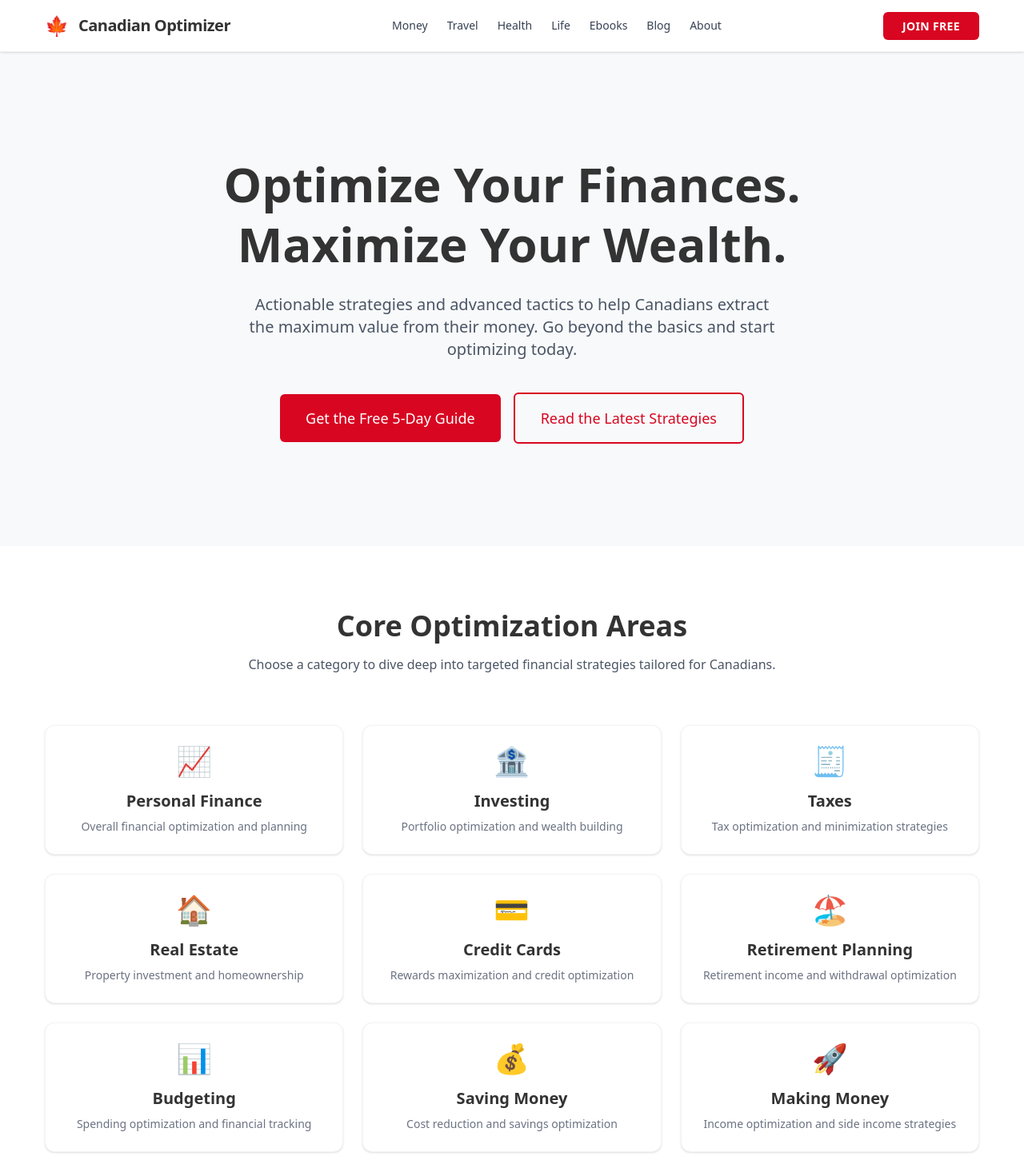
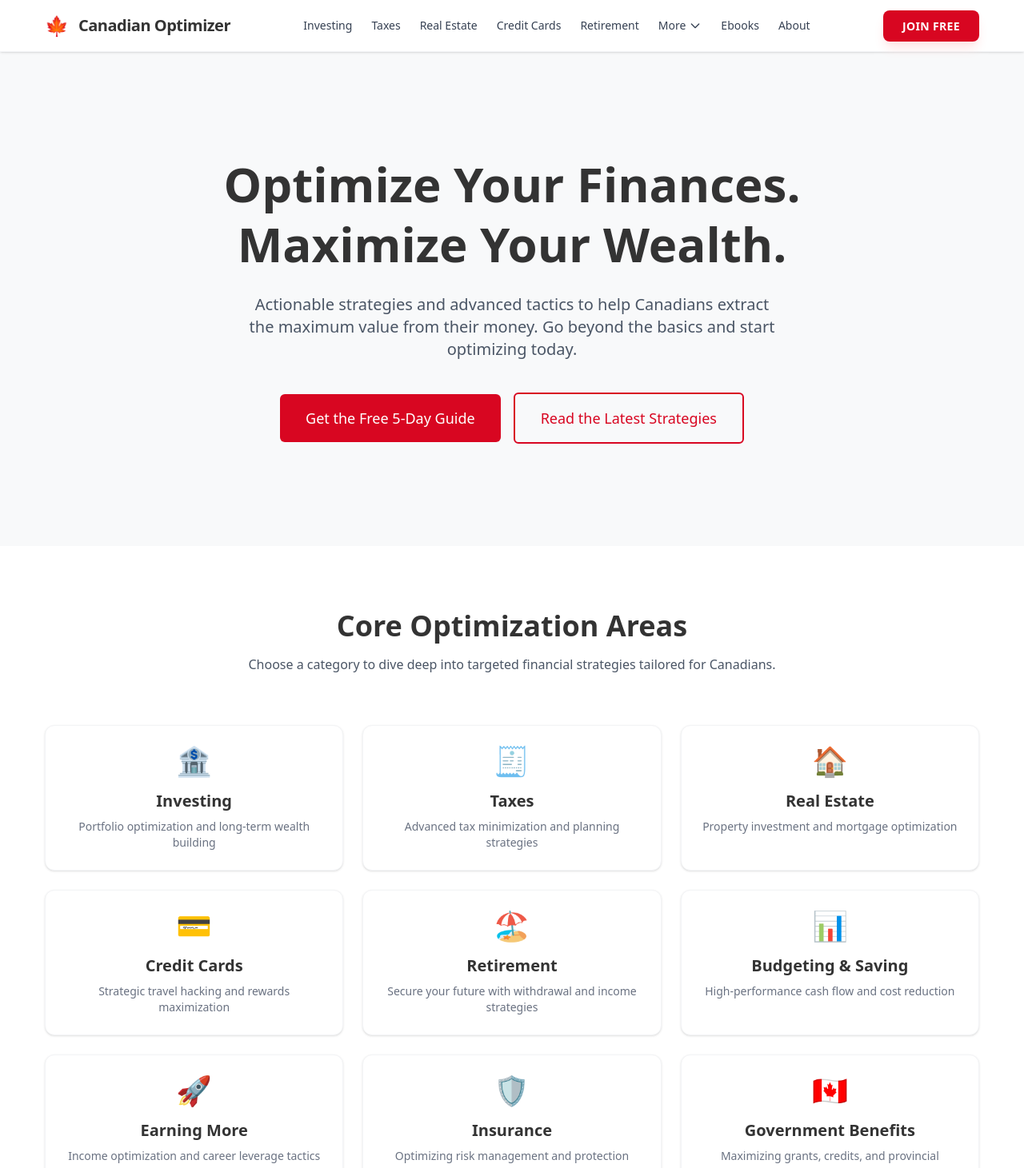
Before and after one commit to drewbotcarrothers/canadianoptimizer, a Next.js app: page / in a window 1280 px wide. Shown: the top 1461 px of the page at 80% size. Built offline with nearby package versions, Linux system fonts and the light colour scheme.

Commit message:
Update content categories to 9-pillar structure and implement header dropdown

```diff
--- a/src/app/blog/page.tsx
+++ b/src/app/blog/page.tsx
@@ -53,7 +53,7 @@ export default function Blog() {
             slug="fhsa-vs-rrsp-first-home"
             title="FHSA vs RRSP: Which to Prioritize for Your First Home?"
             excerpt="Breaking down the optimal order of operations for funding your registered accounts when saving for a down payment."
-            category="Personal Finance"
+            category="Investing"
             author="Andrew Carrothers"
             date="February 2, 2026"
             imageUrl="https://images.unsplash.com/photo-1518780664697-55e3ad937233?q=80&w=800&auto=format&fit=crop"
@@ -62,7 +62,7 @@ export default function Blog() {
             slug="zero-based-budgeting-automation"
             title="Automated Zero-Based Budgeting for High Earners"
             excerpt="Stop tracking every coffee. How to set up an automated cash flow system that ensures you save first and spend the rest guilt-free."
-            category="Budgeting"
+            category="Budgeting & Saving"
             author="Andrew Carrothers"
             date="January 20, 2026"
             imageUrl="https://images.unsplash.com/photo-1554224154-26032ffc0d04?q=80&w=800&auto=format&fit=crop"
--- a/src/app/category/[slug]/page.tsx
+++ b/src/app/category/[slug]/page.tsx
@@ -5,15 +5,15 @@ import { notFound } from "next/navigation";
 
 // Define all valid categories for static generation
 const CATEGORY_MAP: Record<string, { name: string; desc: string }> = {
-  'personal-finance': { name: 'Personal Finance', desc: 'Overall financial optimization and planning strategies.' },
-  'investing': { name: 'Investing', desc: 'Portfolio optimization and wealth building strategies.' },
-  'taxes': { name: 'Taxes', desc: 'Tax optimization and minimization strategies.' },
-  'real-estate': { name: 'Real Estate', desc: 'Property investment and homeownership optimization.' },
-  'credit-cards': { name: 'Credit Cards', desc: 'Rewards maximization and credit optimization tactics.' },
-  'retirement-planning': { name: 'Retirement Planning', desc: 'Retirement income and withdrawal optimization.' },
-  'budgeting': { name: 'Budgeting', desc: 'Spending optimization and financial tracking systems.' },
-  'saving-money': { name: 'Saving Money', desc: 'Cost reduction and savings optimization frameworks.' },
-  'making-money': { name: 'Making Money', desc: 'Income optimization and side income strategies.' }
+  'investing': { name: 'Investing', desc: 'Portfolio optimization, asset allocation, and wealth building strategies for Canadians.' },
+  'taxes': { name: 'Taxes', desc: 'Advanced tax planning, deductions, and minimization strategies to keep more of your hard-earned money.' },
+  'real-estate': { name: 'Real Estate', desc: 'Residential and investment property optimization, mortgage strategies, and homeownership tactics.' },
+  'credit-cards': { name: 'Credit Cards', desc: 'Maximizing rewards, travel hacking, and strategic credit management for maximum value.' },
+  'retirement': { name: 'Retirement', desc: 'Optimizing retirement income, withdrawal strategies (RRSP/TFSA/CPP/OAS), and long-term planning.' },
+  'budgeting-saving': { name: 'Budgeting & Saving', desc: 'High-performance cash flow management, cost reduction, and automated saving frameworks.' },
+  'earning-more': { name: 'Earning More', desc: 'Income optimization, side hustles, career leverage, and business growth strategies for Canadians.' },
+  'insurance': { name: 'Insurance', desc: 'Optimizing risk management through life, health, disability, and property insurance strategies.' },
+  'government-benefits': { name: 'Government Benefits', desc: 'Maximizing your entitlement to Canadian federal and provincial grants, credits, and programs.' }
 };
 
 export function generateStaticParams() {
--- a/src/app/page.tsx
+++ b/src/app/page.tsx
@@ -5,15 +5,15 @@ import Link from 'next/link';
 import Image from 'next/image';
 
 const FOCUS_AREAS = [
-  { name: 'Personal Finance', icon: '📈', desc: 'Overall financial optimization and planning', slug: '/category/personal-finance' },
-  { name: 'Investing', icon: '🏦', desc: 'Portfolio optimization and wealth building', slug: '/category/investing' },
-  { name: 'Taxes', icon: '🧾', desc: 'Tax optimization and minimization strategies', slug: '/category/taxes' },
-  { name: 'Real Estate', icon: '🏠', desc: 'Property investment and homeownership', slug: '/category/real-estate' },
-  { name: 'Credit Cards', icon: '💳', desc: 'Rewards maximization and credit optimization', slug: '/category/credit-cards' },
-  { name: 'Retirement Planning', icon: '🏖️', desc: 'Retirement income and withdrawal optimization', slug: '/category/retirement-planning' },
-  { name: 'Budgeting', icon: '📊', desc: 'Spending optimization and financial tracking', slug: '/category/budgeting' },
-  { name: 'Saving Money', icon: '💰', desc: 'Cost reduction and savings optimization', slug: '/category/saving-money' },
-  { name: 'Making Money', icon: '🚀', desc: 'Income optimization and side income strategies', slug: '/category/making-money' },
+  { name: 'Investing', icon: '🏦', desc: 'Portfolio optimization and long-term wealth building', slug: '/category/investing' },
+  { name: 'Taxes', icon: '🧾', desc: 'Advanced tax minimization and planning strategies', slug: '/category/taxes' },
+  { name: 'Real Estate', icon: '🏠', desc: 'Property investment and mortgage optimization', slug: '/category/real-estate' },
+  { name: 'Credit Cards', icon: '💳', desc: 'Strategic travel hacking and rewards maximization', slug: '/category/credit-cards' },
+  { name: 'Retirement', icon: '🏖️', desc: 'Secure your future with withdrawal and income strategies', slug: '/category/retirement' },
+  { name: 'Budgeting & Saving', icon: '📊', desc: 'High-performance cash flow and cost reduction', slug: '/category/budgeting-saving' },
+  { name: 'Earning More', icon: '🚀', desc: 'Income optimization and career leverage tactics', slug: '/category/earning-more' },
+  { name: 'Insurance', icon: '🛡️', desc: 'Optimizing risk management and protection', slug: '/category/insurance' },
+  { name: 'Government Benefits', icon: '🇨🇦', desc: 'Maximizing grants, credits, and provincial programs', slug: '/category/government-benefits' },
 ];
 
 export default function Home() {
--- a/src/components/layout/Footer.tsx
+++ b/src/components/layout/Footer.tsx
@@ -1,15 +1,15 @@
 import Link from 'next/link';
 
 const CATEGORIES = [
-  { name: 'Personal Finance', slug: '/category/personal-finance' },
   { name: 'Investing', slug: '/category/investing' },
   { name: 'Taxes', slug: '/category/taxes' },
   { name: 'Real Estate', slug: '/category/real-estate' },
   { name: 'Credit Cards', slug: '/category/credit-cards' },
-  { name: 'Retirement Planning', slug: '/category/retirement-planning' },
-  { name: 'Budgeting', slug: '/category/budgeting' },
-  { name: 'Saving Money', slug: '/category/saving-money' },
-  { name: 'Making Money', slug: '/category/making-money' },
+  { name: 'Retirement', slug: '/category/retirement' },
+  { name: 'Budgeting & Saving', slug: '/category/budgeting-saving' },
+  { name: 'Earning More', slug: '/category/earning-more' },
+  { name: 'Insurance', slug: '/category/insurance' },
+  { name: 'Government Benefits', slug: '/category/government-benefits' },
 ];
 
 export default function Footer() {
--- a/src/components/layout/Header.tsx
+++ b/src/components/layout/Header.tsx
@@ -4,13 +4,22 @@ import Link from 'next/link';
 import { useState } from 'react';
 
 const NAV_LINKS = [
-  { name: 'Money', href: '/category/personal-finance' },
-  { name: 'Travel', href: '/category/credit-cards' },
-  { name: 'Health', href: '/category/saving-money' },
-  { name: 'Life', href: '/category/real-estate' },
+  { name: 'Investing', href: '/category/investing' },
+  { name: 'Taxes', href: '/category/taxes' },
+  { name: 'Real Estate', href: '/category/real-estate' },
+  { name: 'Credit Cards', href: '/category/credit-cards' },
+  { name: 'Retirement', href: '/category/retirement' },
+  { name: 'More', href: '#', isDropdown: true },
   { name: 'Ebooks', href: '/ebooks' },
+  { name: 'About', href: '/about' },
+];
+
+const SECONDARY_LINKS = [
+  { name: 'Budgeting & Saving', href: '/category/budgeting-saving' },
+  { name: 'Earning More', href: '/category/earning-more' },
+  { name: 'Insurance', href: '/category/insurance' },
+  { name: 'Government Benefits', href: '/category/government-benefits' },
   { name: 'Blog', href: '/blog' },
-  { name: 'About', href: '/about' },
 ];
 
 export default function Header() {
@@ -29,20 +38,51 @@ export default function Header() {
 
         <nav className="hidden lg:flex items-center gap-6">
           {NAV_LINKS.map((link) => (
-            <Link
-              key={link.name}
-              href={link.href}
-              className="font-medium text-gray-700 hover:text-canadian-red transition-colors text-sm"
-            >
-              {link.name}
-            </Link>
+            <div key={link.name} className="relative group/item">
+              {link.isDropdown ? (
+                <>
+                  <button
+                    className="font-medium text-gray-700 hover:text-canadian-red transition-colors text-sm flex items-center gap-1 py-4"
+                    onMouseEnter={() => setIsCategoriesOpen(true)}
+                    onMouseLeave={() => setIsCategoriesOpen(false)}
+                  >
+                    {link.name}
+                    <svg className="w-4 h-4" fill="none" stroke="currentColor" viewBox="0 0 24 24"><path strokeLinecap="round" strokeLinejoin="round" strokeWidth="2" d="M19 9l-7 7-7-7"></path></svg>
+                  </button>
+                  {isCategoriesOpen && (
+                    <div
+                      className="absolute top-full left-0 w-64 bg-white shadow-xl border border-gray-100 rounded-b-xl py-4 z-50 animate-in fade-in slide-in-from-top-2 duration-200"
+                      onMouseEnter={() => setIsCategoriesOpen(true)}
+                      onMouseLeave={() => setIsCategoriesOpen(false)}
+                    >
+                      {SECONDARY_LINKS.map((sLink) => (
+                        <Link
+                          key={sLink.name}
+                          href={sLink.href}
+                          className="block px-6 py-2.5 text-sm text-gray-700 hover:bg-light-slate hover:text-canadian-red transition-colors font-medium"
+                        >
+                          {sLink.name}
+                        </Link>
+                      ))}
+                    </div>
+                  )}
+                </>
+              ) : (
+                <Link
+                  href={link.href}
+                  className="font-medium text-gray-700 hover:text-canadian-red transition-colors text-sm py-4 block"
+                >
+                  {link.name}
+                </Link>
+              )}
+            </div>
           ))}
         </nav>
 
         <div className="hidden md:block">
           <Link
             href="#newsletter"
-            className="bg-canadian-red text-white px-6 py-2 rounded-md hover:bg-canadian-red-hover transition-colors font-bold text-sm tracking-wide uppercase"
+            className="bg-canadian-red text-white px-6 py-2.5 rounded-lg hover:bg-canadian-red-hover transition-all font-bold text-sm tracking-wide uppercase shadow-lg shadow-red-100 active:scale-95"
           >
             JOIN FREE
           </Link>
@@ -50,7 +90,7 @@ export default function Header() {
 
         {/* Mobile menu button */}
         <button
-          className="md:hidden text-charcoal hover:text-canadian-red"
+          className="md:hidden text-charcoal hover:text-canadian-red p-2"
           onClick={() => setIsMenuOpen(!isMenuOpen)}
         >
           <svg className="w-6 h-6" fill="none" stroke="currentColor" viewBox="0 0 24 24">
@@ -63,14 +103,25 @@ export default function Header() {
       </div>
 
       {/* Mobile Menu */}
-      <div className={`md:hidden bg-white border-t border-gray-100 overflow-hidden transition-all duration-300 ease-in-out absolute w-full shadow-xl ${isMenuOpen ? 'max-h-[80vh] opacity-100 py-6' : 'max-h-0 opacity-0 py-0'}`}>
-        <div className="px-6 space-y-4">
-          <div className="flex flex-col gap-3">
-            {NAV_LINKS.map((link) => (
+      <div className={`md:hidden bg-white border-t border-gray-100 overflow-hidden transition-all duration-300 ease-in-out absolute w-full shadow-2xl ${isMenuOpen ? 'max-h-[90vh] opacity-100 py-8' : 'max-h-0 opacity-0 py-0'}`}>
+        <div className="px-6 space-y-8">
+          <div className="flex flex-col gap-2">
+            <span className="text-xs text-gray-400 font-bold uppercase tracking-widest mb-2 block">Core Strategies</span>
+            {NAV_LINKS.filter(l => !l.isDropdown).map((link) => (
               <Link
                 key={link.name}
                 href={link.href}
-                className="text-lg font-bold text-charcoal hover:text-canadian-red transition-colors py-2 border-b border-gray-50 last:border-0"
+                className="text-lg font-bold text-charcoal hover:text-canadian-red transition-colors py-2"
+                onClick={() => setIsMenuOpen(false)}
+              >
+                {link.name}
+              </Link>
+            ))}
+            {SECONDARY_LINKS.map((link) => (
+              <Link
+                key={link.name}
+                href={link.href}
+                className="text-lg font-bold text-charcoal hover:text-canadian-red transition-colors py-2"
                 onClick={() => setIsMenuOpen(false)}
               >
                 {link.name}
```
Also changed, not shown: 1 other file (tests, documents, lock files or other folders).
